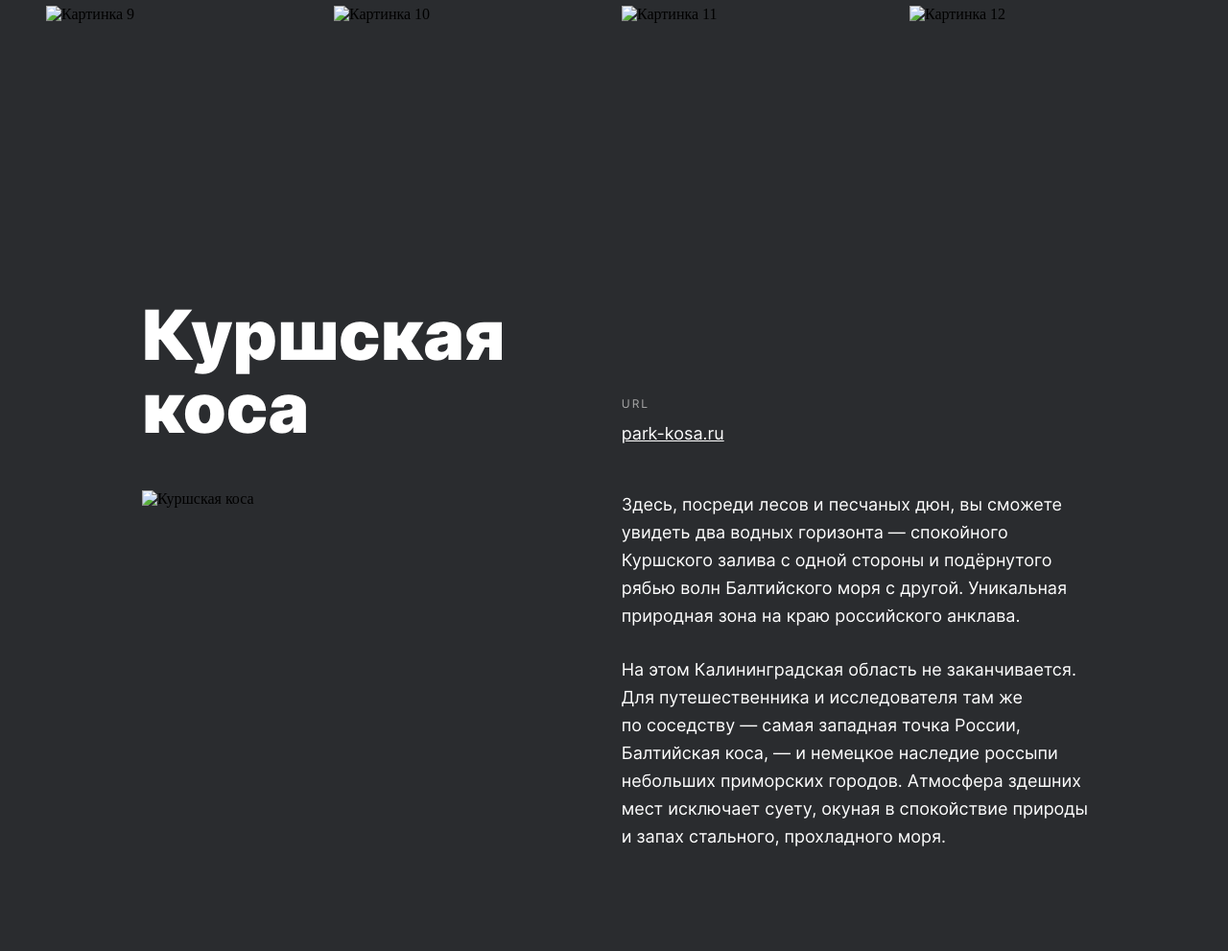
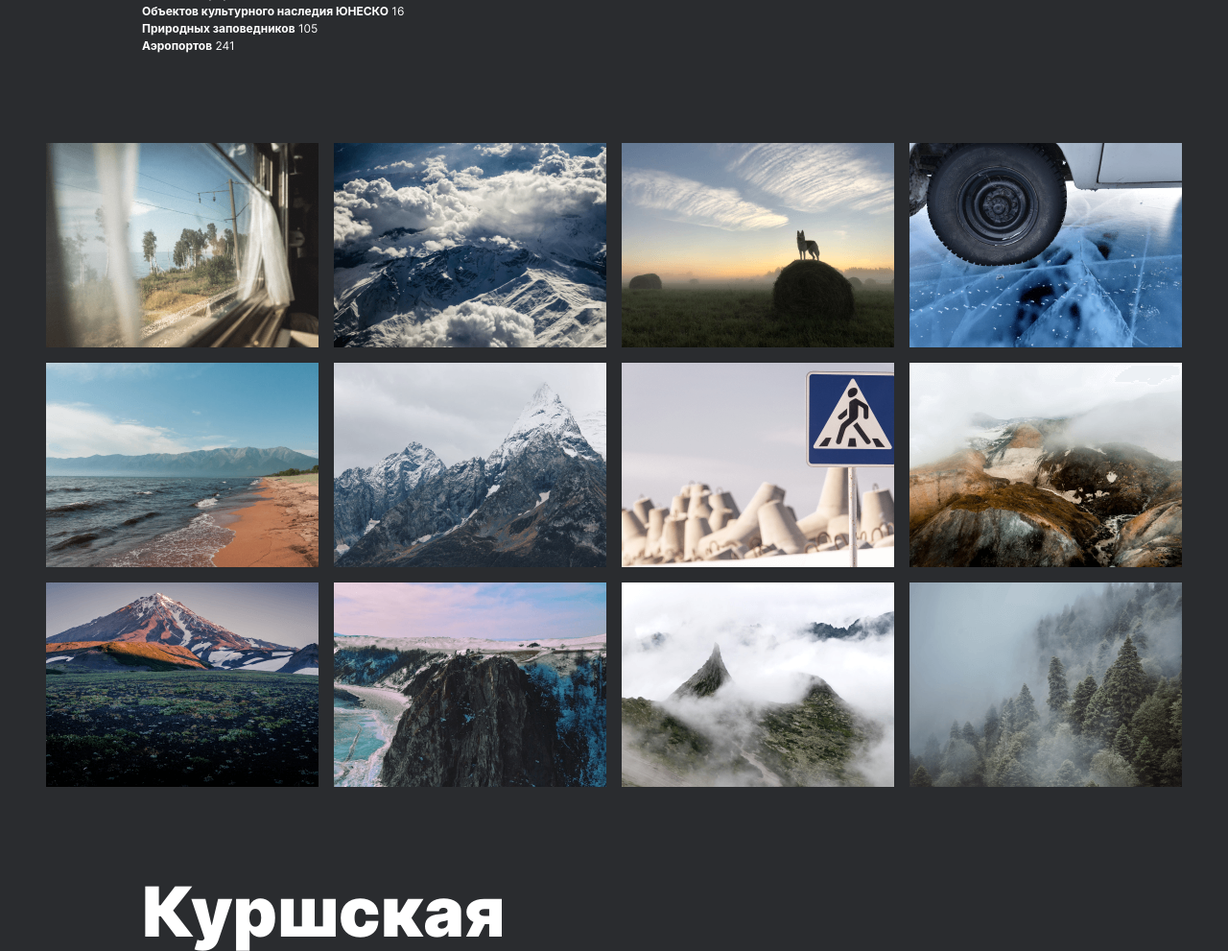
Before and after one commit to Pifocoder/russian-travel-bootcamp, a plain HTML site: page index.html in a window 1280 px wide. Shown: the part 1604-2595 px from the top of the page at 96% size. Drawn offline with Linux system fonts and the light colour scheme; the site is published under a folder, as on GitHub Pages, so addresses that start at the root find nothing; a web font is replaced by a local one.

Commit message:
Fast hot fix

```diff
--- a/index.html
+++ b/index.html
@@ -19,7 +19,7 @@
       <section class="lead">
         <h1 class="lead__title">Путешествия по России</h1>
         <h2 class="lead__subtitle">Настоящая страна не в выпусках новостей, а здесь.</h2>
-        <img class="lead__image" src="/images/lead/__image.png" alt="Путешествие">
+        <img class="lead__image" src="images/lead/__image.png" alt="Путешествие">
         <p class="lead__caption">ваша полка — верхняя</p>
       </section>
       <section class="intro">
@@ -34,18 +34,18 @@
         </ul>
       </section>
       <div class="photo-grid">
-        <img class="photo-grid__item" src="/images/photo-grid/__item-11.png" alt="Картинка 1">
-        <img class="photo-grid__item" src="/images/photo-grid/__item-10.png" alt="Картинка 2">
-        <img class="photo-grid__item" src="/images/photo-grid/__item-9.png" alt="Картинка 3">
-        <img class="photo-grid__item" src="/images/photo-grid/__item-7.png" alt="Картинка 4">
-        <img class="photo-grid__item" src="/images/photo-grid/__item-6.png" alt="Картинка 5">
-        <img class="photo-grid__item" src="/images/photo-grid/__item-5.png" alt="Картинка 6">
-        <img class="photo-grid__item" src="/images/photo-grid/__item-4.png" alt="Картинка 7">
-        <img class="photo-grid__item" src="/images/photo-grid/__item-3.png" alt="Картинка 8">
-        <img class="photo-grid__item" src="/images/photo-grid/__item-2.png" alt="Картинка 9">
-        <img class="photo-grid__item" src="/images/photo-grid/__item-1.png" alt="Картинка 10">
-        <img class="photo-grid__item" src="/images/photo-grid/__item.png" alt="Картинка 11">
-        <img class="photo-grid__item" src="/images/photo-grid/__item-8.png" alt="Картинка 12">
+        <img class="photo-grid__item" src="images/photo-grid/__item-11.png" alt="Картинка 1">
+        <img class="photo-grid__item" src="images/photo-grid/__item-10.png" alt="Картинка 2">
+        <img class="photo-grid__item" src="images/photo-grid/__item-9.png" alt="Картинка 3">
+        <img class="photo-grid__item" src="images/photo-grid/__item-7.png" alt="Картинка 4">
+        <img class="photo-grid__item" src="images/photo-grid/__item-6.png" alt="Картинка 5">
+        <img class="photo-grid__item" src="images/photo-grid/__item-5.png" alt="Картинка 6">
+        <img class="photo-grid__item" src="images/photo-grid/__item-4.png" alt="Картинка 7">
+        <img class="photo-grid__item" src="images/photo-grid/__item-3.png" alt="Картинка 8">
+        <img class="photo-grid__item" src="images/photo-grid/__item-2.png" alt="Картинка 9">
+        <img class="photo-grid__item" src="images/photo-grid/__item-1.png" alt="Картинка 10">
+        <img class="photo-grid__item" src="images/photo-grid/__item.png" alt="Картинка 11">
+        <img class="photo-grid__item" src="images/photo-grid/__item-8.png" alt="Картинка 12">
       </div>
       <section class="places">
         <div class="place">
@@ -54,7 +54,7 @@
             <p class="place__url-heading">URL</p>
             <a class="place__link" href="http://park-kosa.ru">park-kosa.ru</a>
           </div>
-          <img class="place__image" src="/images/places/__image-1.png" alt="Куршская коса">
+          <img class="place__image" src="images/places/__image-1.png" alt="Куршская коса">
           <div class="place__paragraphs">
             <p class="place__paragraph">Здесь, посреди лесов и песчаных дюн, вы сможете увидеть два водных горизонта — спокойного Куршского залива с одной стороны и подёрнутого рябью волн Балтийского моря с другой. Уникальная природная зона на&nbsp;краю российского анклава.</p>
             <p class="place__paragraph">На этом Калининградская область не заканчивается. Для&nbsp;путешественника
@@ -68,7 +68,7 @@
             <p class="place__url-heading">URL</p>
             <a class="place__link" href="https://yourshot.nationalgeographic.com/photos/?keywords=kolskiy">National Geographic</a>
           </div>
-          <img class="place__image" src="/images/places/__image-2.png" alt="Кольский">
+          <img class="place__image" src="images/places/__image-2.png" alt="Кольский">
           <div class="place__paragraphs">
             <p class="place__paragraph">Почти весь полуостров находится за Полярным кругом. Саамская тундра, от которой на юг — тайга, а&nbsp;на&nbsp;север — Ледовитый океан, прикидывающийся Баренцевым морем.</p>
             <p class="place__paragraph">Возможно, вы смотрели Звягинцева и даже слышали историю арктического фестиваля в Териберке. Возможно, слово «Хибины» не осталось под снегом школьных воспоминаний об уроках географии. Возможно, вы не интересовались пронизывающей земную кору сверхглубокой скважиной, а от апатитов вас давно накрывает апатия. Но ваша мечта увидеть северное сияние начинает сбываться с билетом в Мурманск.</p>
@@ -80,7 +80,7 @@
             <p class="place__url-heading">URL</p>
             <a class="place__link" href="https://www.youtube.com/watch?v=7ZEsoV7kWAQ ">YouTube</a>
           </div>
-          <img class="place__image" src="/images/places/__image-3.png" alt="Алтай">
+          <img class="place__image" src="images/places/__image-3.png" alt="Алтай">
           <div class="place__paragraphs">
             <p class="place__paragraph">Алтай — одно из красивейших мест в России. В первую очередь из-за гор: если ехать вдоль хребта, вы увидите склоны, усыпанные соснами, горные реки и озёра. А&nbsp;если&nbsp;вы откроете в автомобиле окна, сможете познакомиться с невидимым чудом здешних мест — горным воздухом.</p>
             <p class="place__paragraph">Климат на Алтае умеренный, поэтому ехать сюда лучше всего летом. Так вы увидите всё разнообразие местной флоры и фауны. По лесам Алтая бродят лоси, над хребтами летают орлы, а&nbsp;на&nbsp;равнинах пасутся косули. И&nbsp;знаменитые&nbsp;манулы — тоже обитатели Алтайского края.</p>
@@ -92,7 +92,7 @@
             <p class="place__url-heading">URL</p>
             <a class="place__link" href="https://vk.com/baikalmile">https://vk.com/baikalmile</a>
           </div>
-          <img class="place__image" src="/images/places/__image-4.png" alt="Байкал">
+          <img class="place__image" src="images/places/__image-4.png" alt="Байкал">
           <div class="place__paragraphs">
             <p class="place__paragraph">Всем известен Байкал как крупнейшее озеро в мире. Многие также знают, что это самый большой источник пресной воды и&nbsp;одно&nbsp;из красивейших мест в&nbsp;России.</p>
             <p class="place__paragraph">Конечно, это всё так. Но Байкал ещё идеальное место для
@@ -106,7 +106,7 @@
             <p class="place__url-heading">URL</p>
             <a class="place__link" href="http://vodlozero.ru">http://vodlozero.ru/</a>
           </div>
-          <img class="place__image" src="/images/places/__image-5.png" alt="Карелия">
+          <img class="place__image" src="images/places/__image-5.png" alt="Карелия">
           <div class="place__paragraphs">
             <p class="place__paragraph">Сибирь заканчивается не на Урале, а в Карелии: образующая тайгу сибирская лиственница не растёт западнее Водлозера. Зато здесь она вымахивает на 30 метров — леса карельских национальных парков из-за непроходимых болот никогда не знали топора. Некоторым соснам уже больше чем&nbsp;полтысячелетия. Прикоснитесь к&nbsp;живому существу, видевшему солнце раньше, чем увидал его Иван Грозный. В девственном лесу на сотню километров не встретишь тропы. А на редких тропинках деревья в паре метров от земли помечены медвежьими когтями. Чтобы все знали, кто тут хозяин.</p>
           </div>
```
